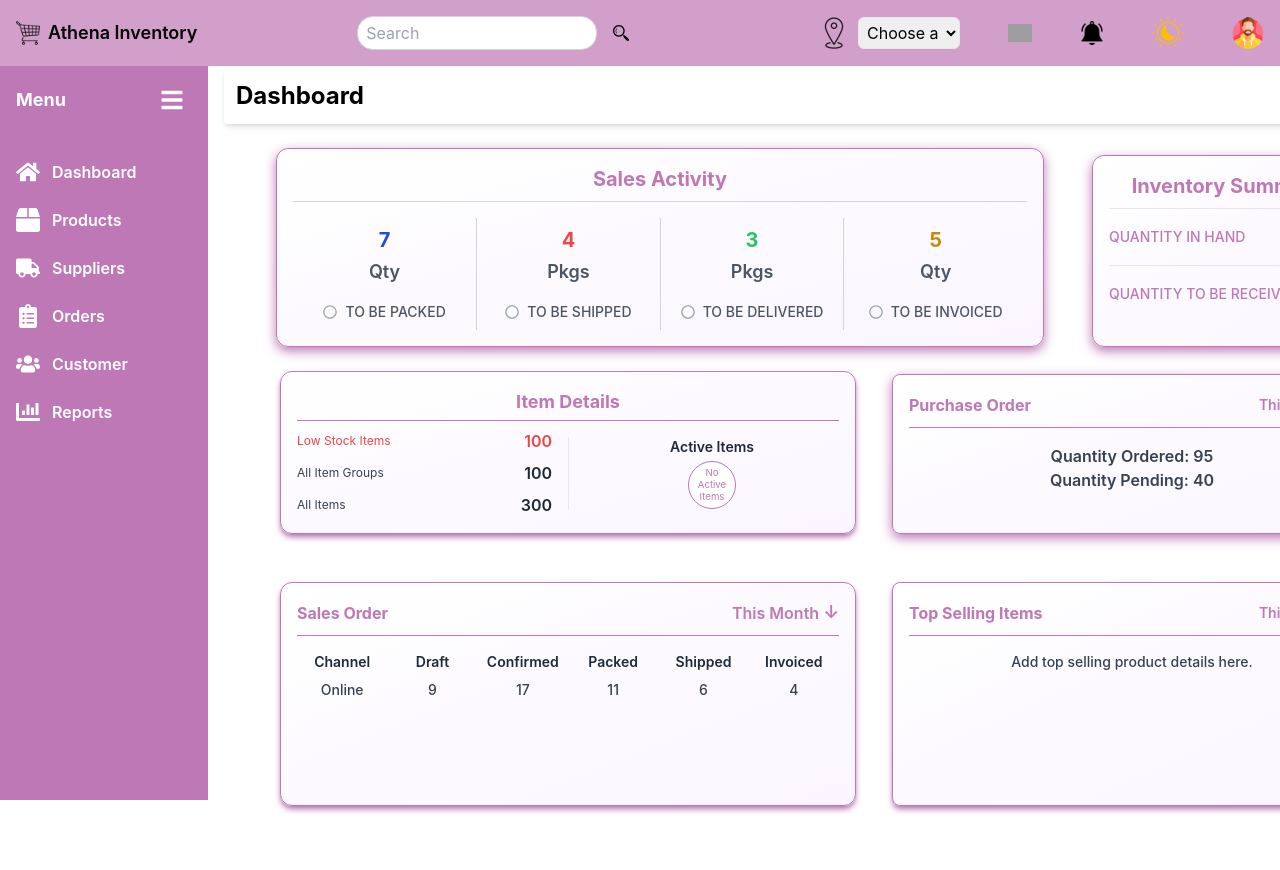
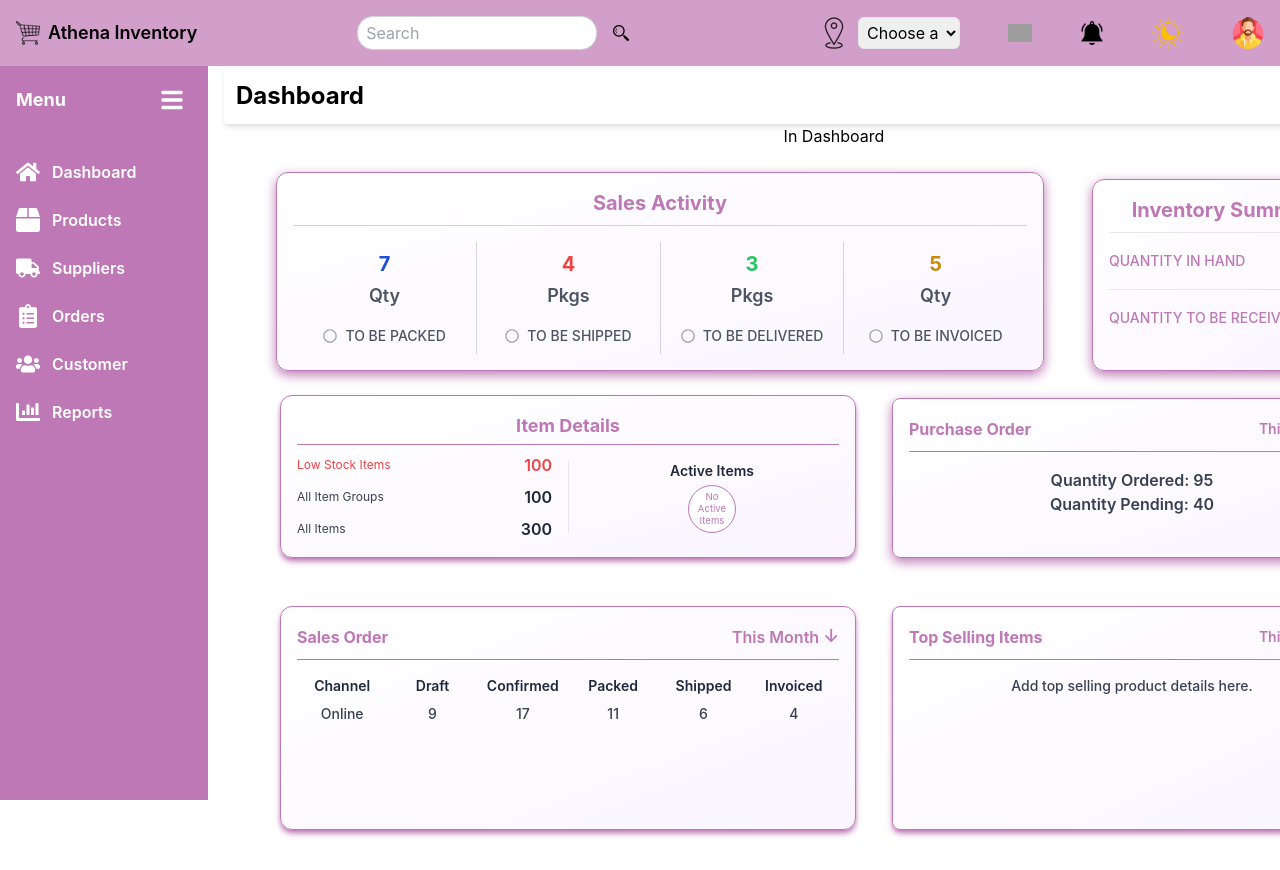
Before and after one commit to anik0103/inventory-management-system, a React (Create React App) app: page / in a window 1280 px wide. Shown: the top 870 px of the page. Before the commit the page ends 846 px from the top, so only its background shows below. Built offline with nearby package versions, Linux system fonts and the light colour scheme; grey boxes are pictures that could not be loaded.

Commit message:
feat: Add introductory header to Dashboard for better context

```diff
--- a/src/Components/Dashbord/Dashboard.js
+++ b/src/Components/Dashbord/Dashboard.js
@@ -10,6 +10,7 @@ const Dashboard = () => {
       <h1 className="bg-white text-black  shadow-md text-2xl -mt-3 p-3 rounded min-w-full text-left font-bold">
         Dashboard
       </h1>
+      <h1>In Dashboard</h1>
       <div className="gap-4 ml-9">
         <SummaryCards />
         <InventorySummary />
```
